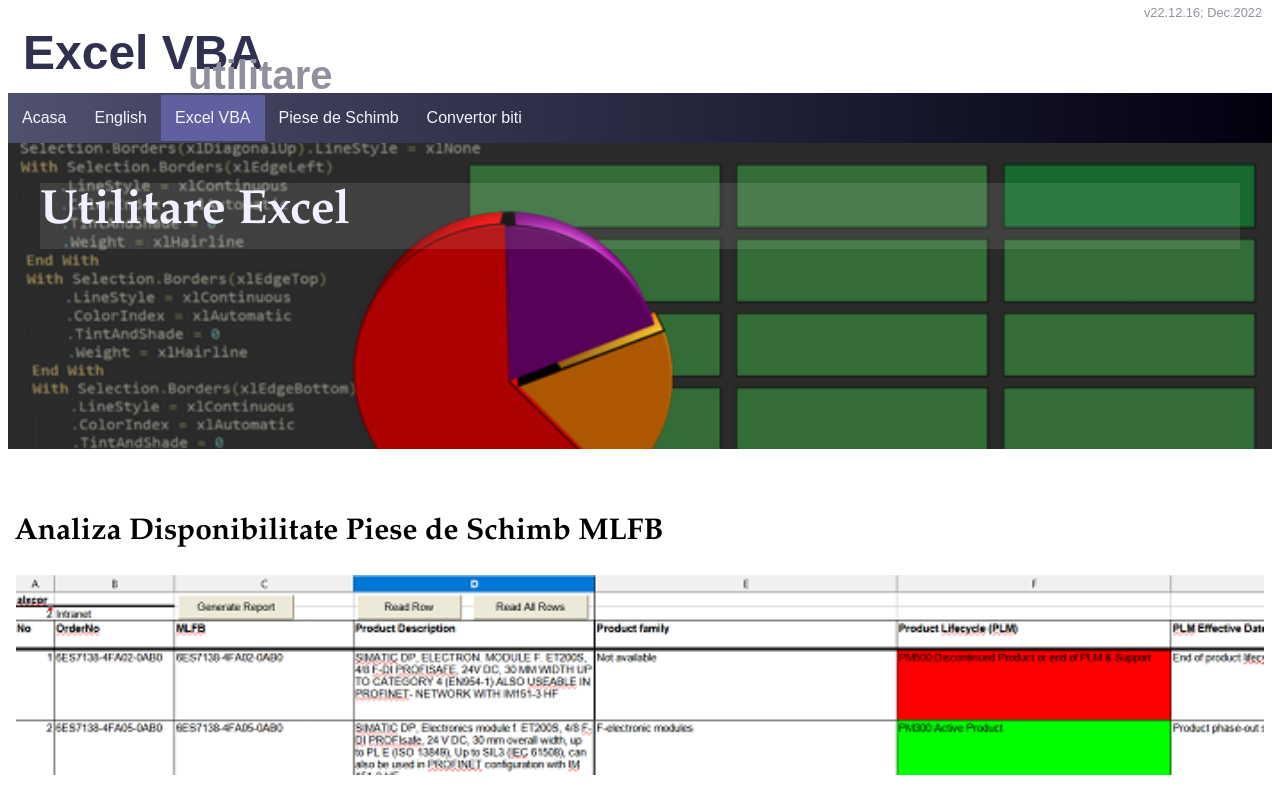
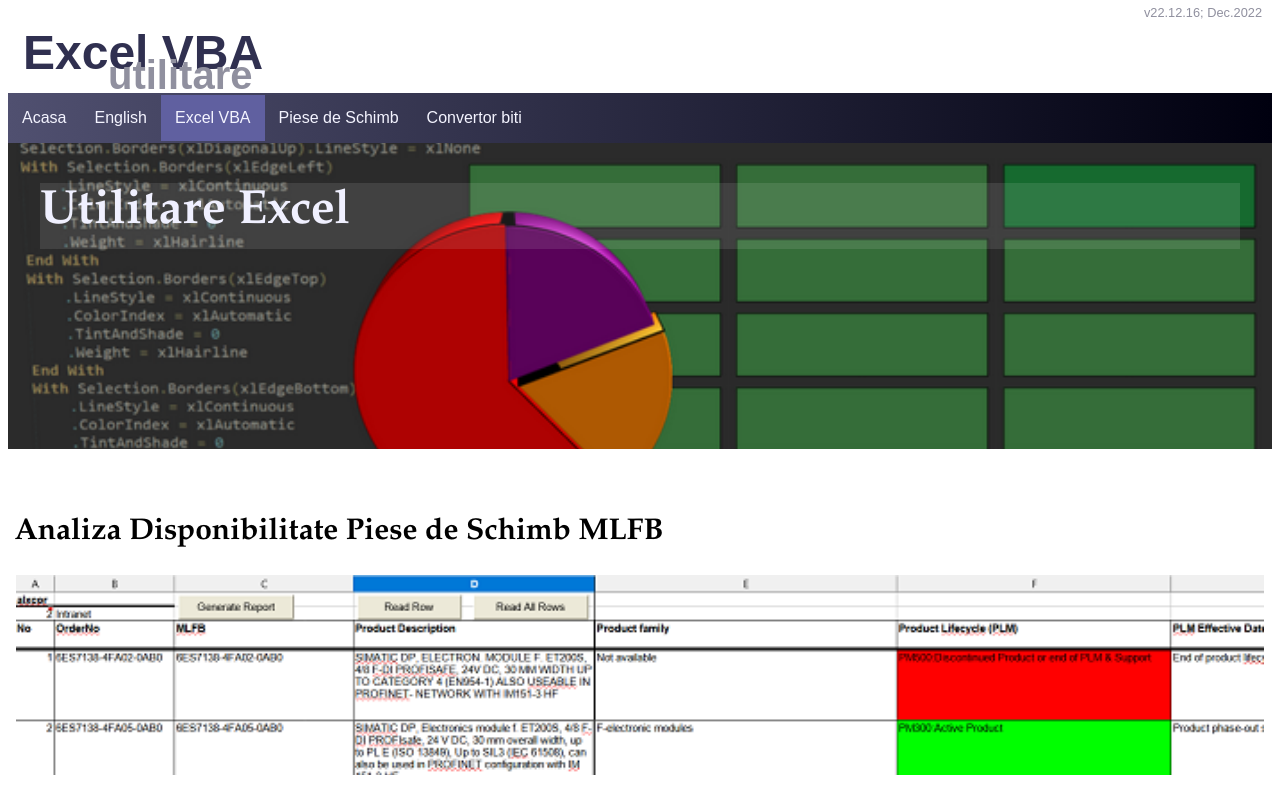
Before and after one commit to alxcor/camxls, a plain HTML site: page docs/index_ro.html in a window 1280 px wide. Shown: the top 788 px of the page. Drawn offline with Linux system fonts and the light colour scheme.

Commit message:
Update index_ro.html

```diff
--- a/docs/index_ro.html
+++ b/docs/index_ro.html
@@ -26,7 +26,7 @@
       font-family: Arial; font-size: 3rem; line-height: 50px;
       text-align: left; color: #303050; }
     .logo3p {
-      margin-top: -20px; margin-left: 180px; margin-right: 10px;
+      margin-top: -20px; margin-left: 100px; margin-right: 10px;
       font-family: Arial; font-size: 2.5rem; line-height: 35px;
       text-align: left; color: #90909F; }
     /* Bara meniu orizontal: setari fundal */
```
